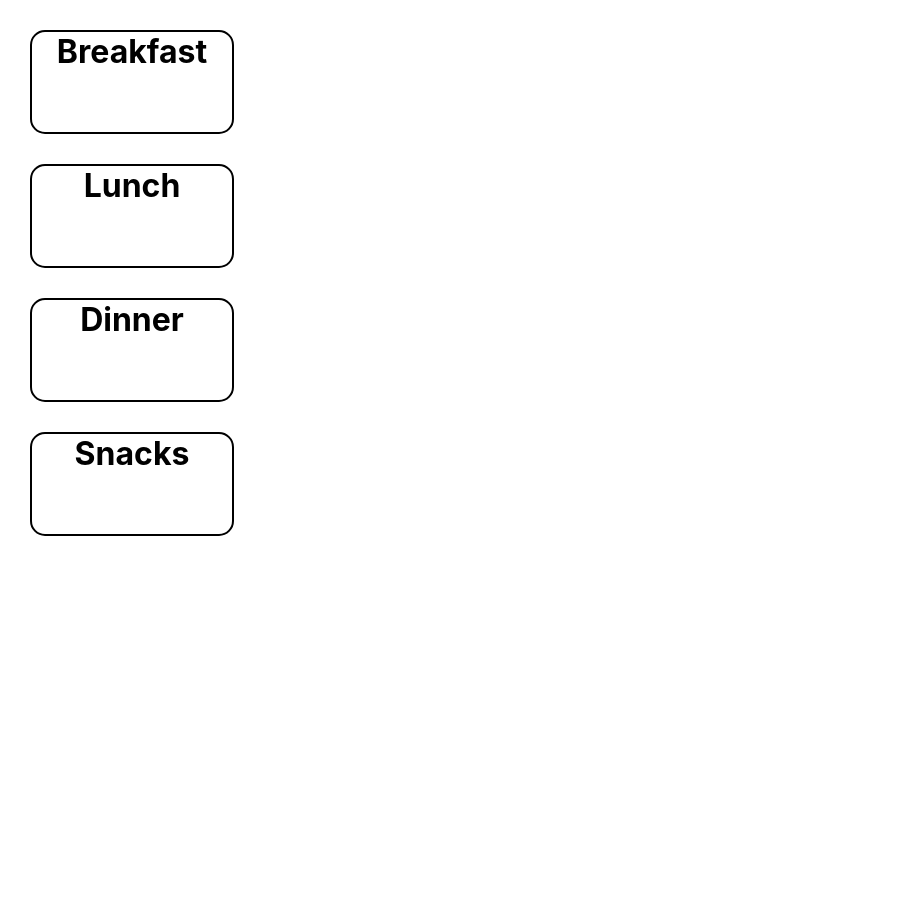
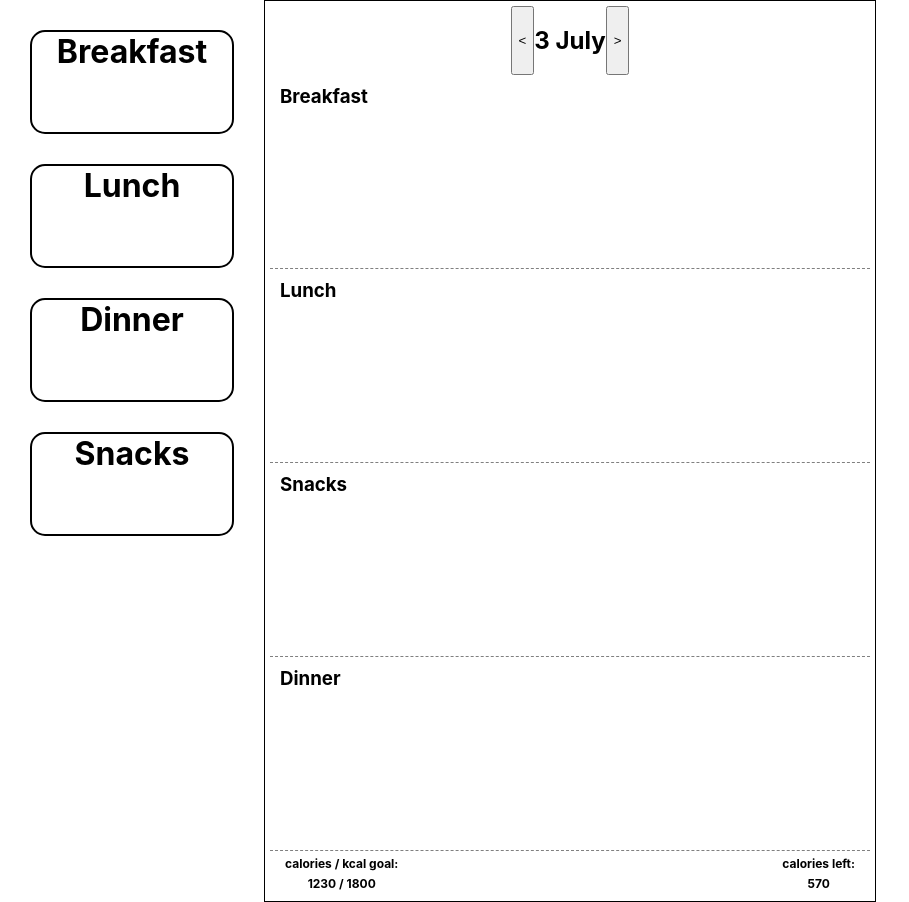
Before and after one commit to infoshareacademy/jfdd12-kawimoka-app, a React (Create React App) app: page / in a window 1280 px wide. Shown: the whole page, without its empty margins (0-909 px from the left). Before the commit the page ends 800 px from the top, so only its background shows below. Built offline with nearby package versions, Linux system fonts and the light colour scheme.

Commit message:
meals added next to singleday

```diff
--- a/src/App.js
+++ b/src/App.js
@@ -1,7 +1,9 @@
 import React from "react";
 import { PlanDietContainer } from "./Components/PlanDietView/PlanDietContainer";
 import moment from "moment";
-import Calendar from "./Components/Calendar/Calendar";
+import Calendar from "./Components/Calendar/Calendar"
+import { MealCardShort } from './Components/meal/MealCardShort'
+import { MealsList } from './Components/meal/MealsList';
 
 class App extends React.Component {
   state = {
@@ -11,14 +13,15 @@ class App extends React.Component {
   render() {
     console.log(this.state.date);
     return (
-      <>
+      <div style={{display: "flex", flexDirection: "row"}}>
+        <MealsList />
         <PlanDietContainer date={this.state.date} />
 
-        <Calendar
+        {/* <Calendar
           selectedDate={this.state.date}
           setSelectedDate={date => this.setState({ date })}
-        />
-      </>
+        /> */}
+      </div>
     );
   }
 }
--- a/src/index.js
+++ b/src/index.js
@@ -6,7 +6,7 @@ import * as serviceWorker from './serviceWorker';
 import { MealsList } from './Components/meal/MealsList';
 
 
-ReactDOM.render(<MealsList />, document.getElementById('root'));
+ReactDOM.render(<App />, document.getElementById('root'));
 
 // If you want your app to work offline and load faster, you can change
 // unregister() to register() below. Note this comes with some pitfalls.
```
